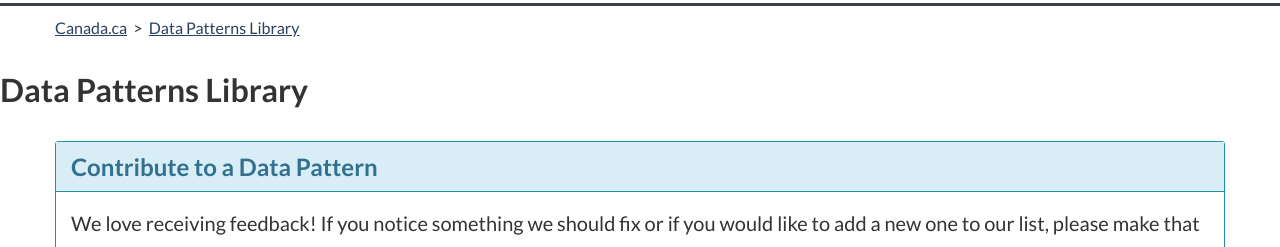
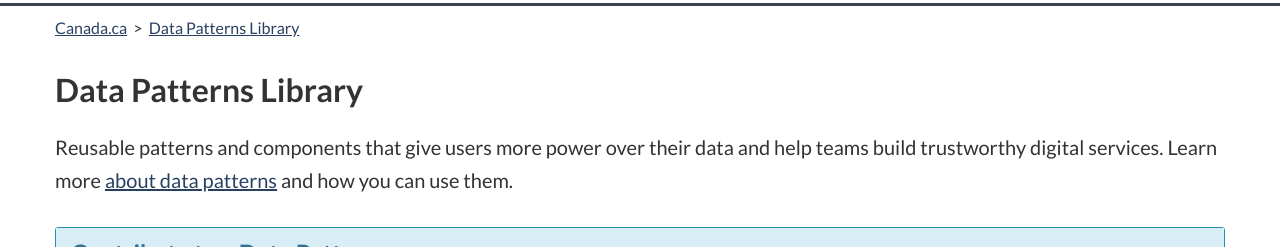
Before and after one commit to DTS-STN/Data-Patterns, a Next.js app: page / in a window 1280 px wide. Shown: the part 180-427 px from the top of the page. Built offline with nearby package versions, Linux system fonts and the light colour scheme.

Commit message:
Part of home page #87
Adding part of the required update for the home page.

Going to adjust styling to make content width global.

```diff
--- a/components/templates/Home.js
+++ b/components/templates/Home.js
@@ -1,4 +1,5 @@
 import Head from 'next/head';
+import ReactMarkdown from 'react-markdown';
 import styles from '../../styles/Home.module.css';
 
 export default function Home(props) {
@@ -9,7 +10,9 @@ export default function Home(props) {
                 <meta name="description" content="Generated by create next app" />
                 <link rel="icon" href="/favicon.ico" />
             </Head>
-            <h1>Data Patterns Library</h1>
+            <div className={styles.content}>
+                <ReactMarkdown children={props.content.markdown}/>
+            </div>
         </div>
     )
 }
--- /dev/null
+++ b/content/en/home.md
@@ -0,0 +1,3 @@
+# Data Patterns Library
+
+Reusable patterns and components that give users more power over their data and help teams build trustworthy digital services. Learn more [about data patterns](https://dpl-bmd.alpha.service.canada.ca/about.html) and how you can use them.
--- a/pages/index.js
+++ b/pages/index.js
@@ -5,7 +5,7 @@ import Home from '../components/templates/Home';
 
 export default function Index(props) {
     return (
-        <Home/>
+        <Home content={props.home}/>
     )
 }
 
@@ -13,9 +13,16 @@ export async function getStaticProps() {
     const markdownWithMetadata = fs.readFileSync("content/en/infoPanel.md").toString();
     const parsedMarkdown = matter(markdownWithMetadata);
 
+    const homeMarkdownMeta = fs.readFileSync("content/en/home.md").toString();
+    const parsedHomeMarkdown = matter(homeMarkdownMeta);
+
     return {
         props: {
             t: dictionary,
+            home: {
+                markdown: parsedHomeMarkdown.content,
+                data: parsedHomeMarkdown.data
+            },
             infoPanel: {
                 markdown: parsedMarkdown.content,
                 data: parsedMarkdown.data
--- a/styles/Home.module.css
+++ b/styles/Home.module.css
@@ -0,0 +1,21 @@
+.content {
+    margin: 0 auto;
+}
+
+@media (min-width: 768px){
+    .content {
+        width: 750px;
+    }
+}
+
+@media (min-width: 992px){
+    .content {
+        width: 970px;
+    }
+}
+
+@media (min-width: 1200px){
+    .content {
+        width: 1170px;
+    }
+}
```
